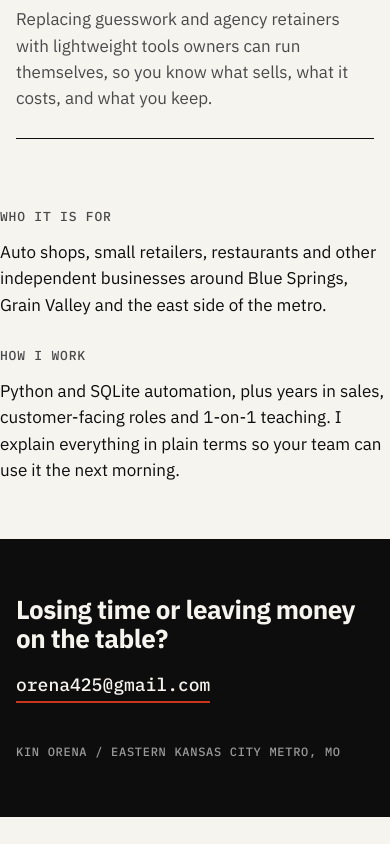
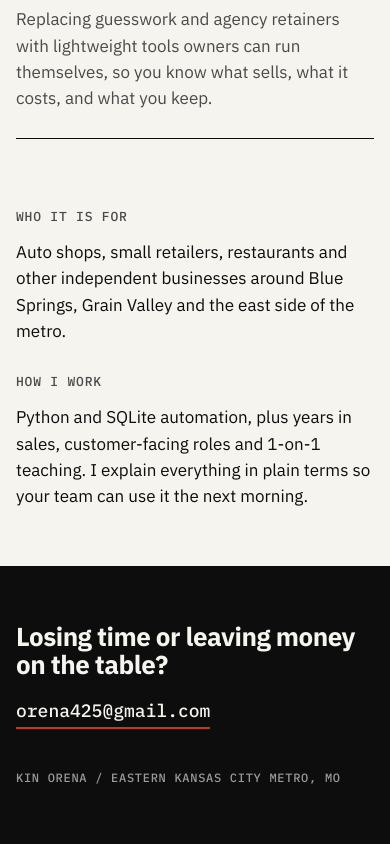
Before and after one commit to KO425-CMD/KO425-CMD.github.io, a plain HTML site: page index.html in a window 390 px wide. Shown: the part 1481-2325 px from the top of the page. Before the commit the page ends 2298 px from the top, so only its background shows below. Drawn offline with Linux system fonts and the light colour scheme.

Commit message:
Add files via upload

```diff
--- a/index.html
+++ b/index.html
@@ -65,7 +65,7 @@
   .num { font-family: "IBM Plex Mono", ui-monospace, monospace; font-size: 15px; color: var(--accent); padding-top: 6px; }
   .build h2 { font-size: clamp(22px, 2.6vw, 28px); line-height: 1.2; letter-spacing: -0.015em; font-weight: 700; }
   .build p { margin-top: 10px; color: var(--muted); max-width: 62ch; }
-  .how { padding: 56px 0 72px; display: grid; grid-template-columns: 1fr 1fr; gap: 40px; }
+  .how { padding: 56px 24px 72px; display: grid; grid-template-columns: 1fr 1fr; gap: 40px; }
   .how p { max-width: 46ch; }
   .how .label { margin-bottom: 12px; }
   footer { background: var(--ink); color: var(--paper); padding: 56px 0; }
@@ -83,7 +83,7 @@
     .wrap { padding: 0 16px; }
     .hero { padding: 56px 0 48px; }
     .build { grid-template-columns: 1fr; gap: 6px; padding: 26px 0; }
-    .how { grid-template-columns: 1fr; gap: 28px; padding: 44px 0 56px; }
+    .how { grid-template-columns: 1fr; gap: 28px; padding: 44px 16px 56px; }
   }
 </style>
 </head>
```
